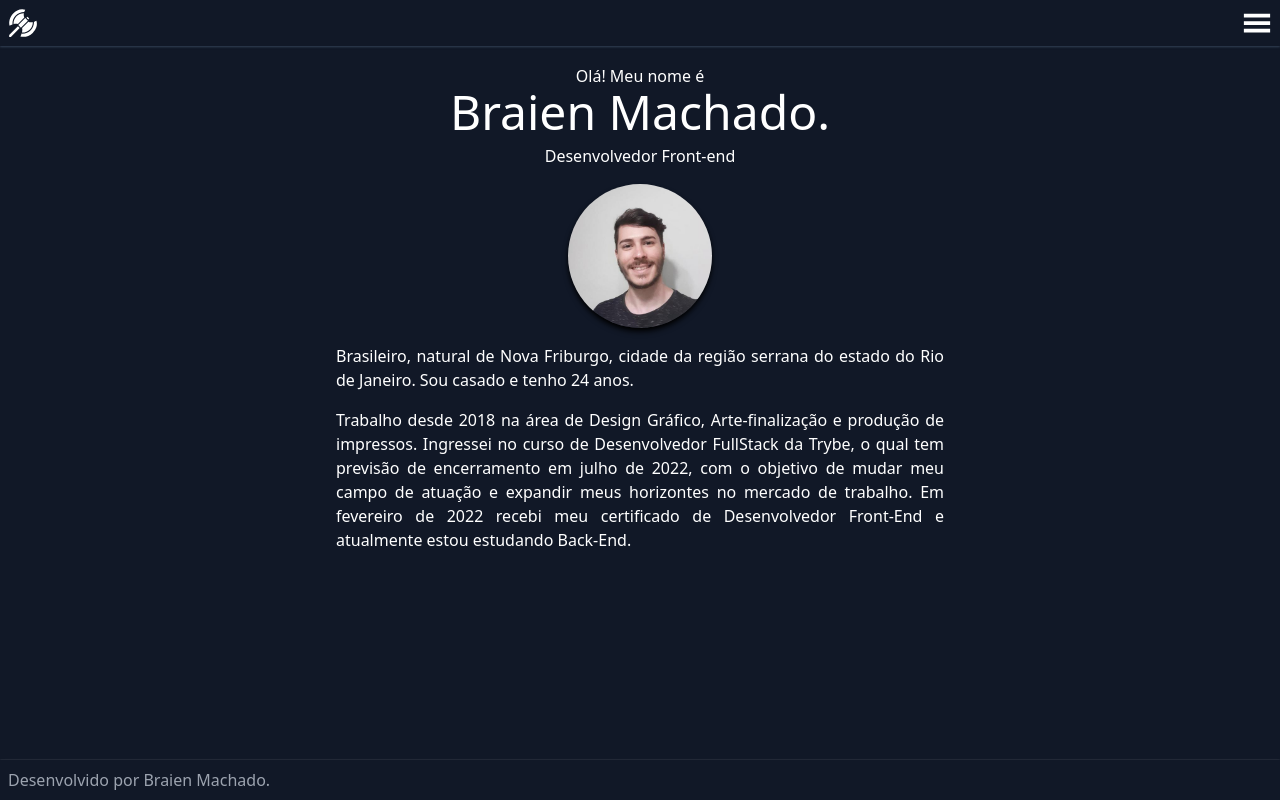
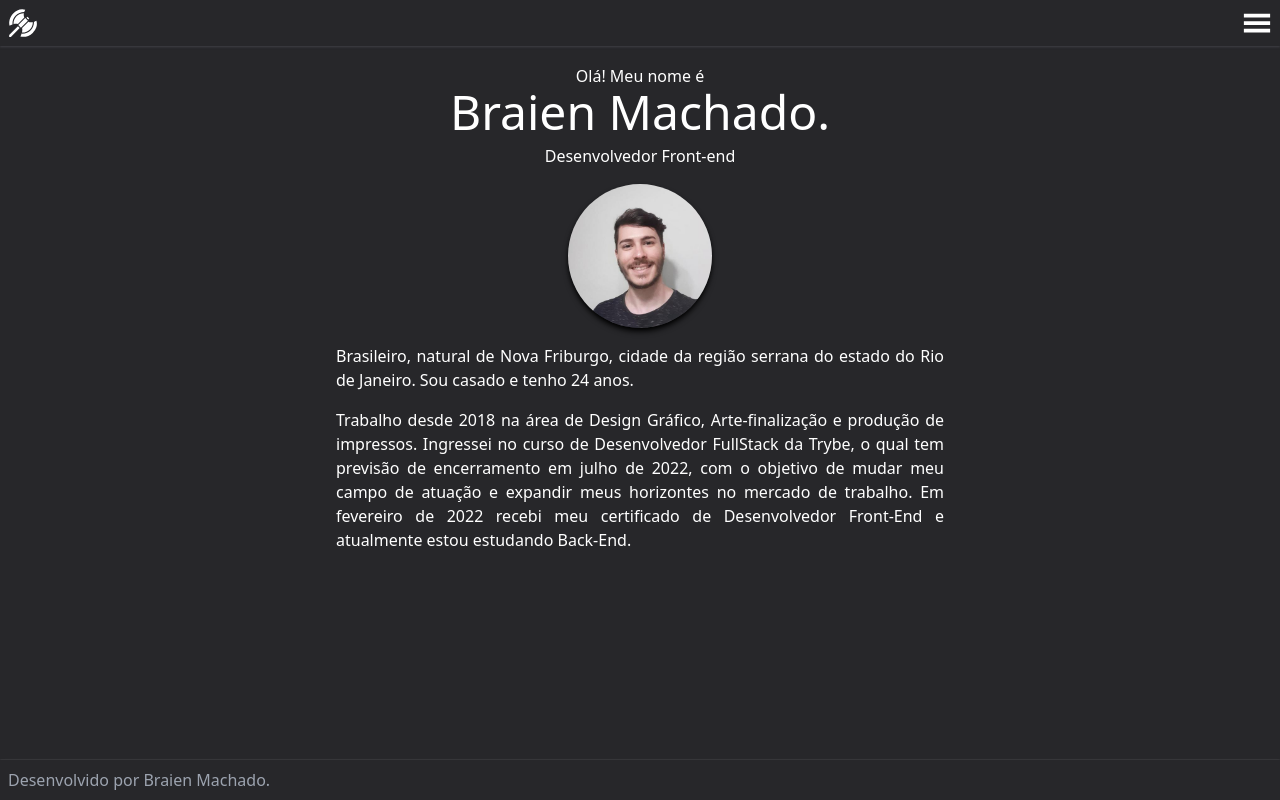
Before and after one commit to braien-machado/react-portfolio, a React (Create React App) app: page / in a window 1280 px wide. Built offline with nearby package versions, Linux system fonts and the light colour scheme.

Commit message:
change background color from page and components

```diff
--- a/src/components/Footer.jsx
+++ b/src/components/Footer.jsx
@@ -3,7 +3,7 @@ import React from 'react';
 export default function Footer () {
   return (
     <footer className='relative' role="contentinfo">
-      <div className='bg-gray-900 text-gray-400 absolute bottom-0 py-2 w-full text-left shadow-white shadow-sm' >
+      <div className='bg-zinc-800 text-gray-400 absolute bottom-0 py-2 w-full text-left shadow-white shadow-sm' >
         <span data-testid="footer-text" className='ml-2'>Desenvolvido por Braien Machado.</span>
       </div>
     </footer>
--- a/src/components/Header.jsx
+++ b/src/components/Header.jsx
@@ -20,14 +20,14 @@ export default function Header () {
   const generateMenuLink = ({ link, path }, index) => {
     if (pathname === path) {
       return (
-        <li key={ link } className='py-4 w-60 text-center font-medium text-black bg-white'>
+        <li key={ link } className='py-4 w-60 text-center text-white bg-zinc-900'>
         { link }
       </li>
       )
     }
     return (
       <Link key={ link } to={ path } onClick={ toggleMenu } >
-        <li className='py-4 w-60 text-center hover:font-medium hover:bg-gray-700 hover:cursor-pointer text-white duration-200'>
+        <li className='py-4 w-60 text-center hover:bg-zinc-500 hover:cursor-pointer text-white duration-200'>
           { link }
         </li>
       </Link>
@@ -35,17 +35,17 @@ export default function Header () {
   };
 
   return (
-    <header className='flex justify-between p-2 fixed w-full bg-gray-900 shadow-slate-700 shadow-sm z-10'>
+    <header className='flex justify-between p-2 fixed w-full bg-zinc-800 shadow-zinc-700 shadow-sm z-10'>
       <GiBattleAxe className='text-white' size={30} />
-      <nav className={`${isMenuHidden ? '-left-60' : 'left-0'} flex flex-col justify-between items-center absolute top-0 w-60 bg-gray-800 h-screen duration-300 z-10`}>
+      <nav className={`${isMenuHidden ? '-left-60' : 'left-0'} flex flex-col justify-between items-center absolute top-0 w-60 bg-zinc-800 h-screen duration-300 z-10`}>
         <ul className='flex flex-col items-center text-lg w-fit'>
           { menuLinks.map((link) => generateMenuLink(link)) }
         </ul>
         <div className='flex w-full text-white justify-evenly'>
-          <a className='hover:text-gray-500 duration-200' href='https://github.com/braien-machado' target='_blank' rel='noreferrer'>
+          <a className='hover:text-zinc-500 duration-200' href='https://github.com/braien-machado' target='_blank' rel='noreferrer'>
               <AiOutlineGithub size={50} />
           </a>
-          <a className='hover:text-gray-500 duration-200' href='https://linkedin.com/in/braien-machado' target='_blank' rel='noreferrer'>
+          <a className='hover:text-zinc-500 duration-200' href='https://linkedin.com/in/braien-machado' target='_blank' rel='noreferrer'>
             <AiFillLinkedin size={50} />
           </a>
         </div>
--- a/src/pages/About.jsx
+++ b/src/pages/About.jsx
@@ -4,7 +4,7 @@ const profilePic = require('../images/profile-pic.jpeg');
 // add typing animation do "Desenvolvedor Front-end"
 export default function About() {
   return (
-    <main className='min-h-screen py-12 bg-gray-900 text-white flex flex-col items-center'>
+    <main className='min-h-screen py-12 bg-zinc-800 text-white flex flex-col items-center'>
       <h1 className='flex flex-col text-center items-center mt-4'>Olá! Meu nome é
         <span className='text-5xl'>Braien Machado.</span>
         <span className='pt-2'>Desenvolvedor Front-end</span>
```
